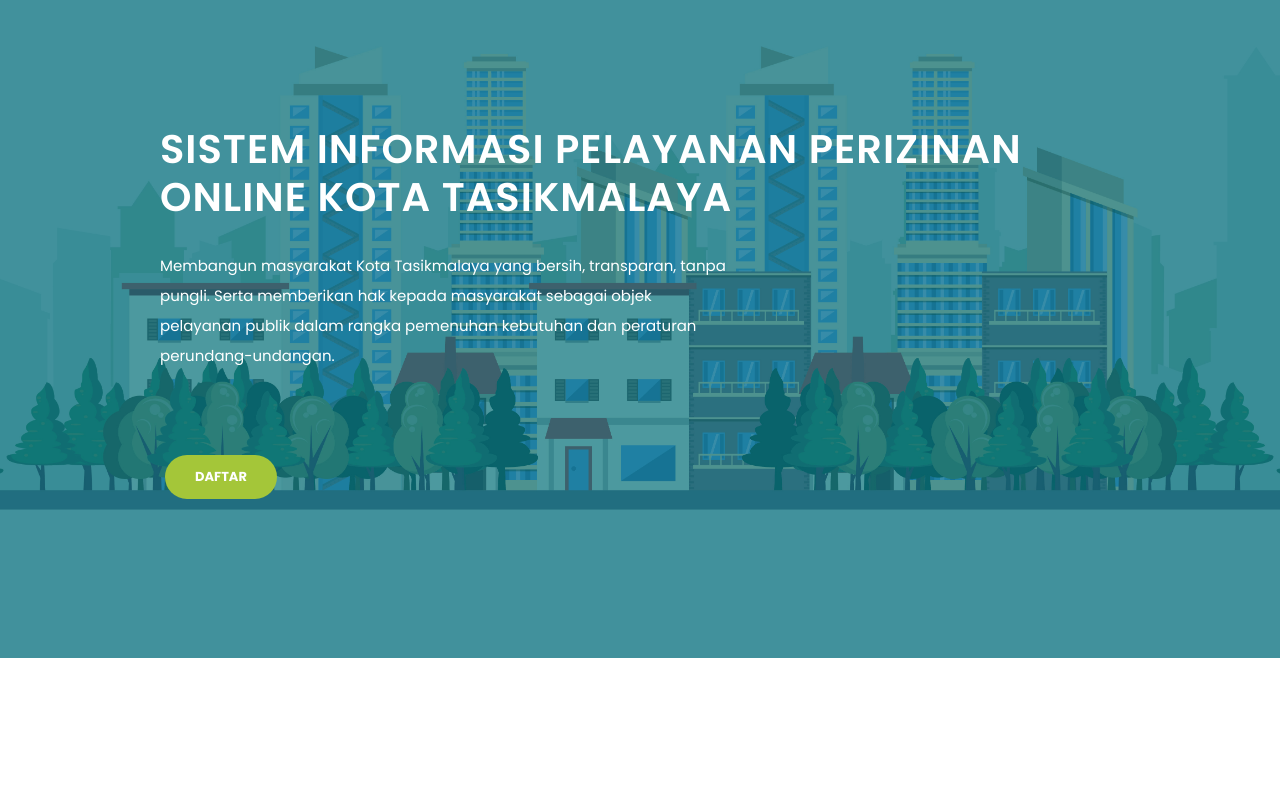
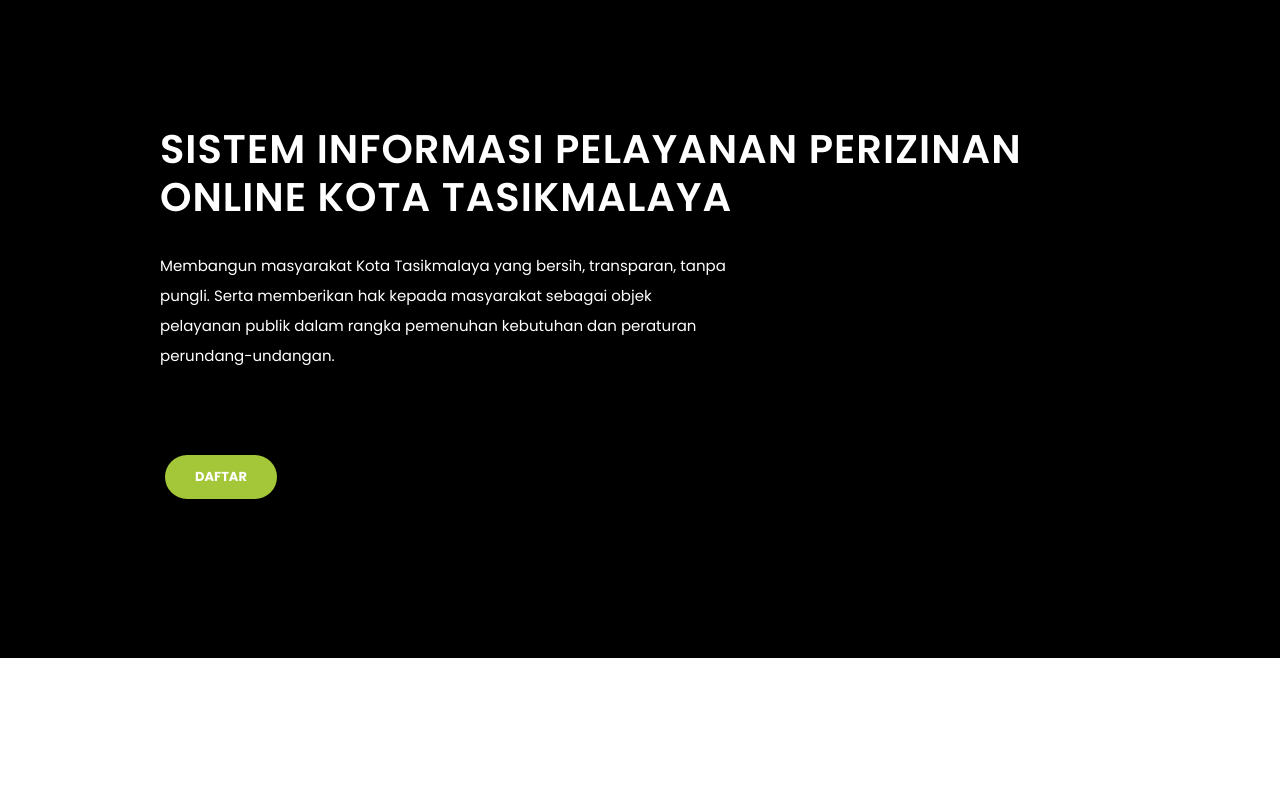
Before and after one commit to RizqiaRachma/sipentas, a plain HTML site: page index.html in a window 1280 px wide. Shown: the part 148-938 px from the top of the page. Drawn offline with Linux system fonts and the light colour scheme.

Commit message:
init commit

```diff
--- a/assets/css/templatemo-finance-business.css
+++ b/assets/css/templatemo-finance-business.css
@@ -386,7 +386,7 @@ header .navbar {
 }
 
 .Modern-Slider .item-1 .img-fill {
-	background-image: url(../images/bg4.jpg);
+
 }
 
 .Modern-Slider .item-2 .img-fill {
```
